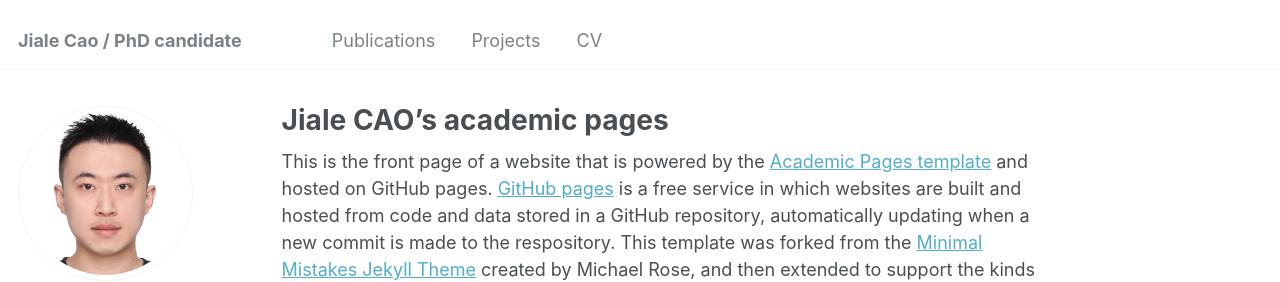
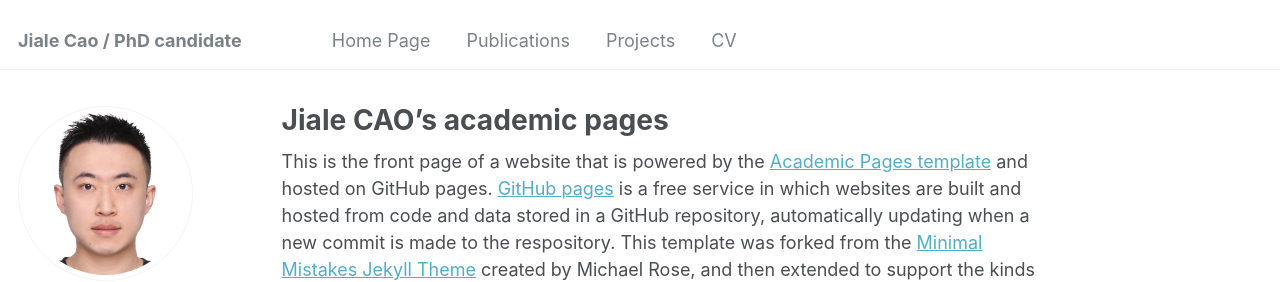
Before and after one commit to JialeCao-CN/JialeCao-CN.github.io, a Jekyll site: the page built from _pages/about.md, in a window 1280 px wide. Shown: the top 282 px of the page. Built offline with Jekyll 4.4.1, drawn with Linux system fonts in a browser that asks for light colours; some web fonts are replaced.

Commit message:
Update navigation.yml

```diff
--- a/_data/navigation.yml
+++ b/_data/navigation.yml
@@ -1,13 +1,13 @@
 # main links links
 main:
+  - title: "Home Page"
+    url: /teaching/
+
   - title: "Publications"
     url: /publications/
 
   - title: "Projects"
     url: /talks/
-
- # - title: "Teaching"
-  #  url: /teaching/
 
   #- title: "Portfolio"
   #  url: /portfolio/
```
